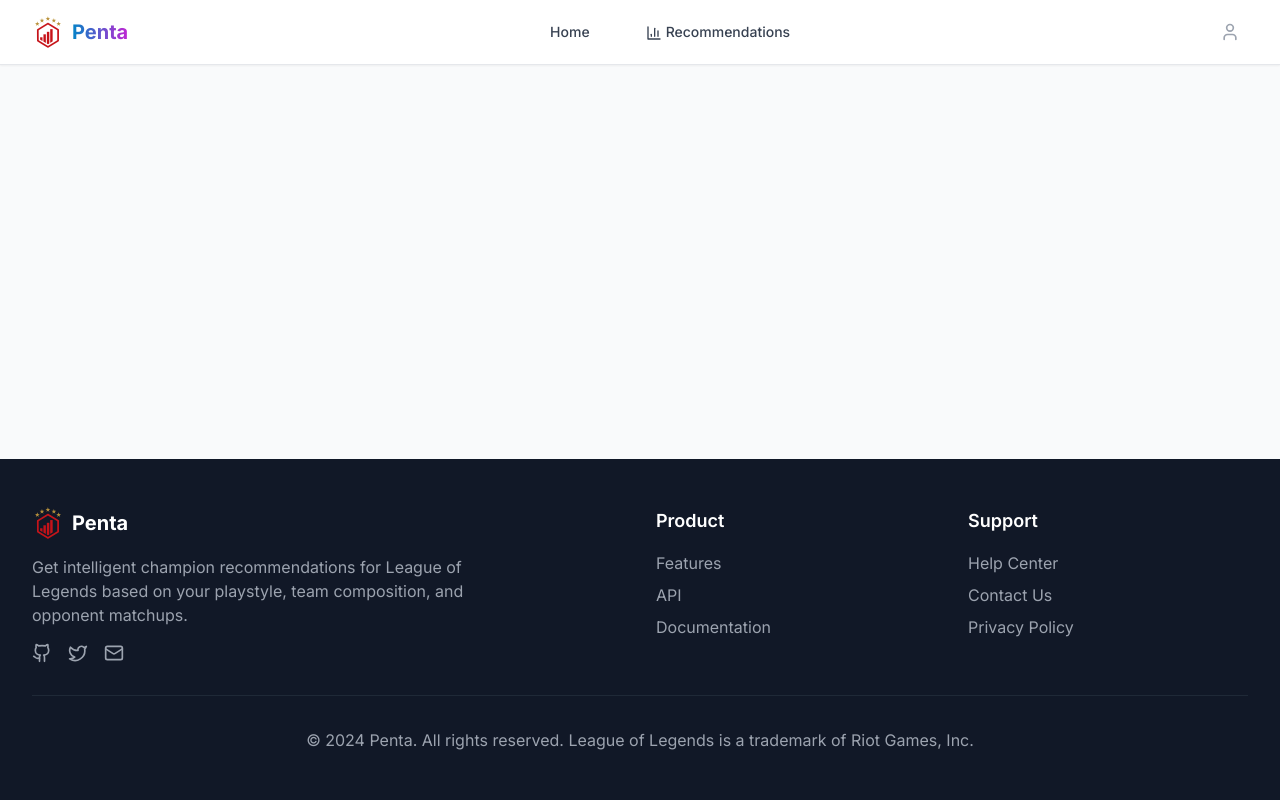
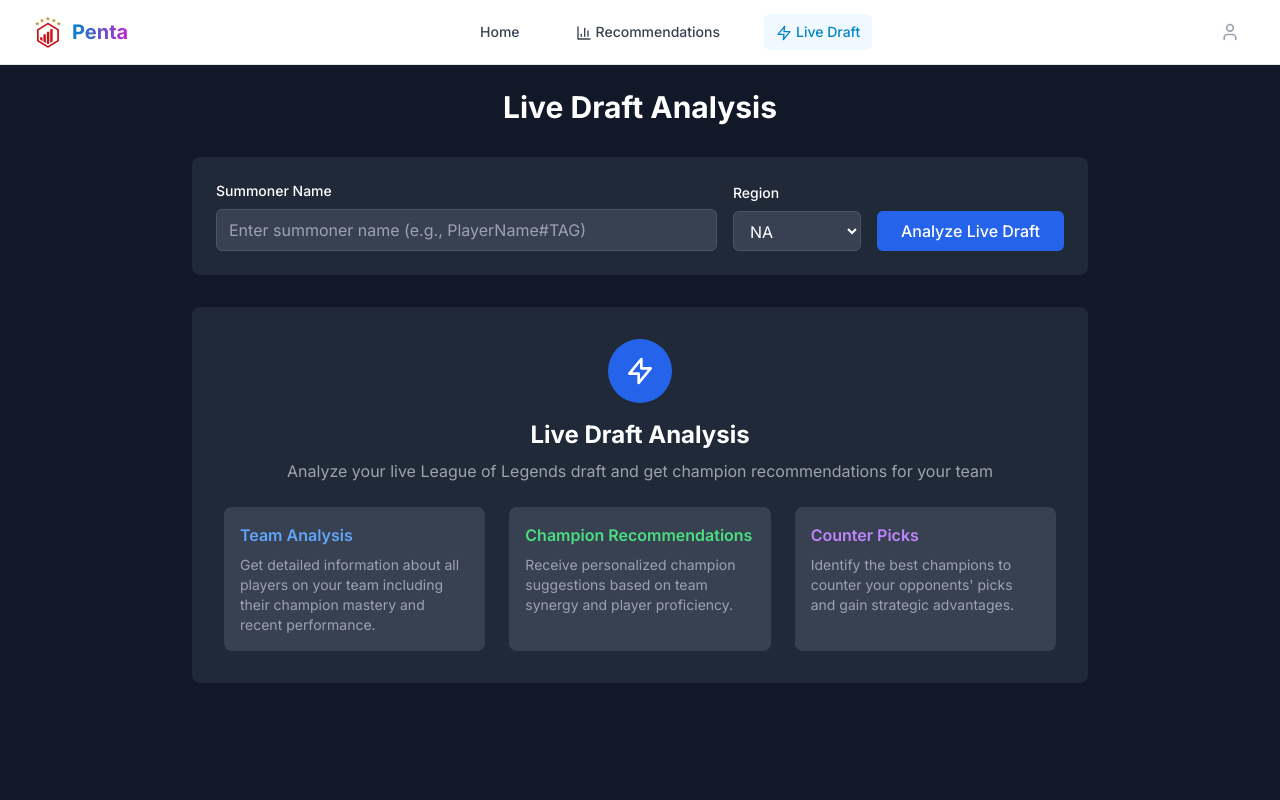
Before and after one commit to ekc395/Penta, a React (Vite) app in the folder frontend/: page /live-draft in a window 1280 px wide. Shown: the top 800 px of the page. Built offline with nearby package versions, Linux system fonts and the light colour scheme.

Commit message:
Created live draft page skeleton

```diff
--- a/frontend/src/App.tsx
+++ b/frontend/src/App.tsx
@@ -3,6 +3,7 @@ import { Header } from '@/components/layout/Header'
 import { HomePage } from '@/pages/HomePage'
 import { RecommendationsPage } from '@/pages/RecommendationsPage'
 import { PlayerPage } from '@/pages/PlayerPage'
+import LiveDraftPage from '@/pages/LiveDraftPage'
 import { Footer } from '@/components/layout/Footer'
 
 function App() {
@@ -14,6 +15,7 @@ function App() {
           <Route path="/" element={<HomePage />} />
           <Route path="/recommendations" element={<RecommendationsPage />} />
           <Route path="/player/:summonerName" element={<PlayerPage />} />
+          <Route path="/live-draft" element={<LiveDraftPage />} />
         </Routes>
       </main>
       <Footer />
--- a/frontend/src/components/layout/Header.tsx
+++ b/frontend/src/components/layout/Header.tsx
@@ -1,5 +1,5 @@
 import { Link, useLocation } from 'react-router-dom'
-import { User, BarChart3 } from 'lucide-react'
+import { User, BarChart3, Zap } from 'lucide-react'
 import PentaLogo from '@/assets/PentaLogo.png'
 
 export function Header() {
@@ -44,6 +44,17 @@ export function Header() {
               <BarChart3 className="w-4 h-4 inline mr-1" />
               Recommendations
             </Link>
+            <Link
+              to="/live-draft"
+              className={`px-3 py-2 rounded-md text-sm font-medium transition-colors ${
+                isActive('/live-draft')
+                  ? 'text-primary-600 bg-primary-50'
+                  : 'text-gray-700 hover:text-primary-600 hover:bg-gray-50'
+              }`}
+            >
+              <Zap className="w-4 h-4 inline mr-1" />
+              Live Draft
+            </Link>
           </nav>
 
           {/* User Actions */}
--- /dev/null
+++ b/frontend/src/pages/LiveDraftPage.tsx
@@ -0,0 +1,127 @@
+import React, { useState } from 'react'
+
+const LiveDraftPage: React.FC = () => {
+  const [summonerName, setSummonerName] = useState('')
+  const [region, setRegion] = useState('na1')
+  const [loading, setLoading] = useState(false)
+  const [error, setError] = useState<string | null>(null)
+
+  const handleAnalyzeLiveDraft = async () => {
+    if (!summonerName.trim()) {
+      setError('Please enter a summoner name')
+      return
+    }
+
+    setLoading(true)
+    setError(null)
+
+    try {
+      // Simulate API call
+      await new Promise(resolve => setTimeout(resolve, 2000))
+      setError('Live draft analysis feature coming soon!')
+    } catch (err: any) {
+      setError('Failed to analyze live draft')
+    } finally {
+      setLoading(false)
+    }
+  }
+
+  return (
+    <div className="min-h-screen bg-gray-900 text-white p-6">
+      <div className="max-w-4xl mx-auto">
+        <h1 className="text-3xl font-bold mb-8 text-center">Live Draft Analysis</h1>
+
+        {/* Input Section */}
+        <div className="bg-gray-800 rounded-lg p-6 mb-8">
+          <div className="flex gap-4 items-end">
+            <div className="flex-1">
+              <label className="block text-sm font-medium mb-2">Summoner Name</label>
+              <input
+                type="text"
+                value={summonerName}
+                onChange={(e) => setSummonerName(e.target.value)}
+                placeholder="Enter summoner name (e.g., PlayerName#TAG)"
+                className="w-full px-3 py-2 bg-gray-700 border border-gray-600 rounded-md focus:outline-none focus:ring-2 focus:ring-blue-500"
+              />
+            </div>
+            <div className="w-32">
+              <label className="block text-sm font-medium mb-2">Region</label>
+              <select
+                value={region}
+                onChange={(e) => setRegion(e.target.value)}
+                className="w-full px-3 py-2 bg-gray-700 border border-gray-600 rounded-md focus:outline-none focus:ring-2 focus:ring-blue-500"
+              >
+                <option value="na1">NA</option>
+                <option value="euw1">EUW</option>
+                <option value="eun1">EUNE</option>
+                <option value="kr">KR</option>
+                <option value="br1">BR</option>
+                <option value="jp1">JP</option>
+                <option value="ru">RU</option>
+                <option value="oc1">OCE</option>
+                <option value="tr1">TR</option>
+                <option value="la1">LAN</option>
+                <option value="la2">LAS</option>
+              </select>
+            </div>
+            <div>
+              <button
+                onClick={handleAnalyzeLiveDraft}
+                disabled={loading}
+                className="px-6 py-2 bg-blue-600 hover:bg-blue-700 disabled:bg-gray-600 rounded-md transition-colors font-medium"
+              >
+                {loading ? 'Analyzing...' : 'Analyze Live Draft'}
+              </button>
+            </div>
+          </div>
+        </div>
+
+        {error && (
+          <div className="bg-red-600 text-white p-4 rounded-lg mb-6">
+            {error}
+          </div>
+        )}
+
+        {/* Coming Soon Section */}
+        <div className="bg-gray-800 rounded-lg p-8 text-center">
+          <div className="mb-6">
+            <div className="w-16 h-16 bg-blue-600 rounded-full flex items-center justify-center mx-auto mb-4">
+              <svg className="w-8 h-8 text-white" fill="none" stroke="currentColor" viewBox="0 0 24 24">
+                <path strokeLinecap="round" strokeLinejoin="round" strokeWidth={2} d="M13 10V3L4 14h7v7l9-11h-7z" />
+              </svg>
+            </div>
+            <h2 className="text-2xl font-bold mb-2">Live Draft Analysis</h2>
+            <p className="text-gray-400 mb-6">
+              Analyze your live League of Legends draft and get champion recommendations for your team
+            </p>
+          </div>
+
+          <div className="grid grid-cols-1 md:grid-cols-3 gap-6 text-left">
+            <div className="bg-gray-700 rounded-lg p-4">
+              <h3 className="font-semibold mb-2 text-blue-400">Team Analysis</h3>
+              <p className="text-sm text-gray-400">
+                Get detailed information about all players on your team including their champion mastery and recent performance.
+              </p>
+            </div>
+
+            <div className="bg-gray-700 rounded-lg p-4">
+              <h3 className="font-semibold mb-2 text-green-400">Champion Recommendations</h3>
+              <p className="text-sm text-gray-400">
+                Receive personalized champion suggestions based on team synergy and player proficiency.
+              </p>
+            </div>
+
+            <div className="bg-gray-700 rounded-lg p-4">
+              <h3 className="font-semibold mb-2 text-purple-400">Counter Picks</h3>
+              <p className="text-sm text-gray-400">
+                Identify the best champions to counter your opponents' picks and gain strategic advantages.
+              </p>
+            </div>
+          </div>
+        </div>
+      </div>
+    </div>
+  )
+}
+
+export default LiveDraftPage
```
Also changed, not shown: 1 other file (tests, documents, lock files or other folders).
